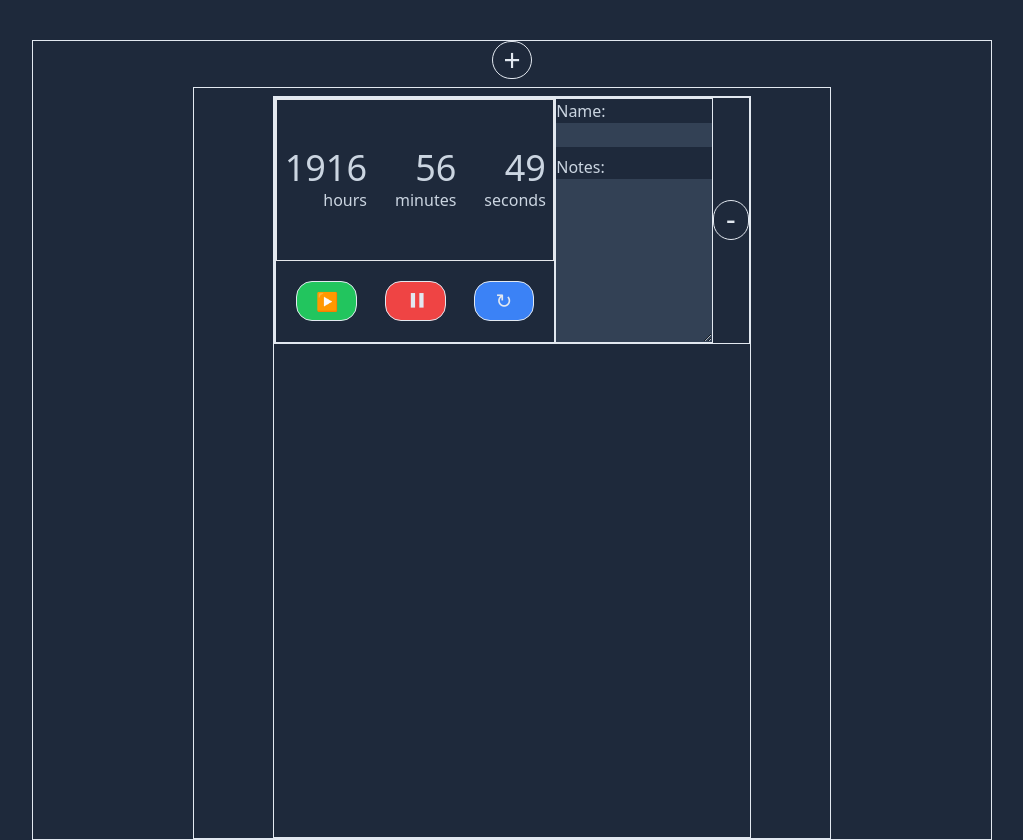
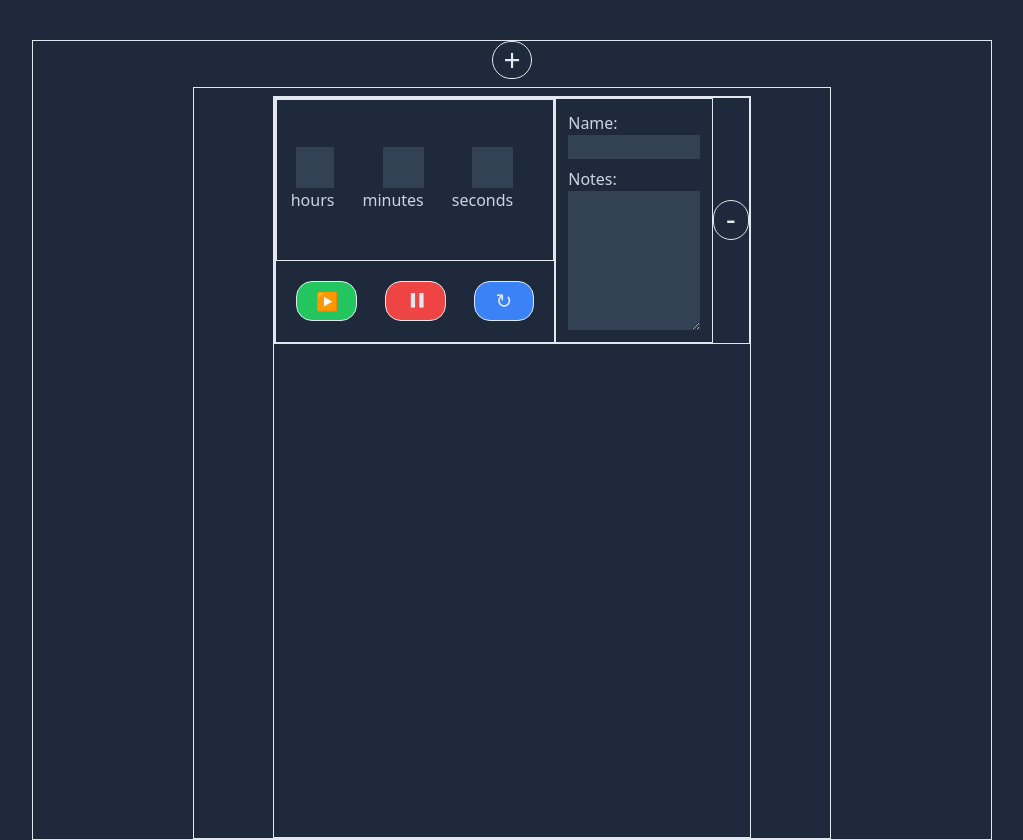
Before and after one commit to neonwatty/todo_timers, a plain HTML site: page index.html in a window 1280 px wide. Shown: the whole page, without its empty margins (128-1151 px from the left). Drawn offline with nearby package versions, Linux system fonts and the light colour scheme.

Commit message:
started timer dash input

```diff
--- a/index.html
+++ b/index.html
@@ -46,17 +46,32 @@
               class="w-2/3 h-full font-sans flex flex-col items-center justify-start text-md border border-slate-800 dark:border-slate-200"
             >
               <div
-                class="w-full h-2/3 flex flex-row space-x-7 items-center justify-center border border:border-slate-200"
+                class="w-full h-2/3 flex flex-row space-x-7 items-center justify-center pr-10 border border:border-slate-200"
                 id="timer-dash"
               >
-                <div class="flex flex-col text-right">
-                  <span class="text-4xl" id="hours-entry"></span>hours
+                <div class="flex flex-col text-right items-end">
+                  <input
+                    class="text-3xl w-2/3 h-1/4 text-slate-800 dark:text-slate-200 bg-slate-300 dark:bg-slate-700"
+                    type="number"
+                    id="hours-entry"
+                  />
+                  <div>hours</div>
                 </div>
-                <div class="flex flex-col text-right">
-                  <span class="text-4xl" id="minutes-entry"></span>minutes
+                <div class="flex flex-col text-right items-end">
+                  <input
+                    class="text-3xl w-2/3 h-1/4 text-slate-800 dark:text-slate-200 bg-slate-300 dark:bg-slate-700"
+                    type="number"
+                    id="minutes-entry"
+                  />
+                  <div>minutes</div>
                 </div>
-                <div class="flex flex-col text-right">
-                  <span class="text-4xl" id="seconds-entry"></span>seconds
+                <div class="flex flex-col text-right items-end">
+                  <input
+                    class="text-3xl w-2/3 h-1/4 text-slate-800 dark:text-slate-200 bg-slate-300 dark:bg-slate-700"
+                    type="number"
+                    id="seconds-entry"
+                  />
+                  <div>seconds</div>
                 </div>
               </div>
               <div
@@ -84,7 +99,7 @@
               </div>
             </div>
             <div
-              class="flex flex-col w-1/3 h-full border border-slate-800 dark:border-slate-200"
+              class="flex flex-col p-3 w-1/3 h-full border border-slate-800 dark:border-slate-200"
               id="meta-data"
             >
               <label for="name">Name:</label>
```
